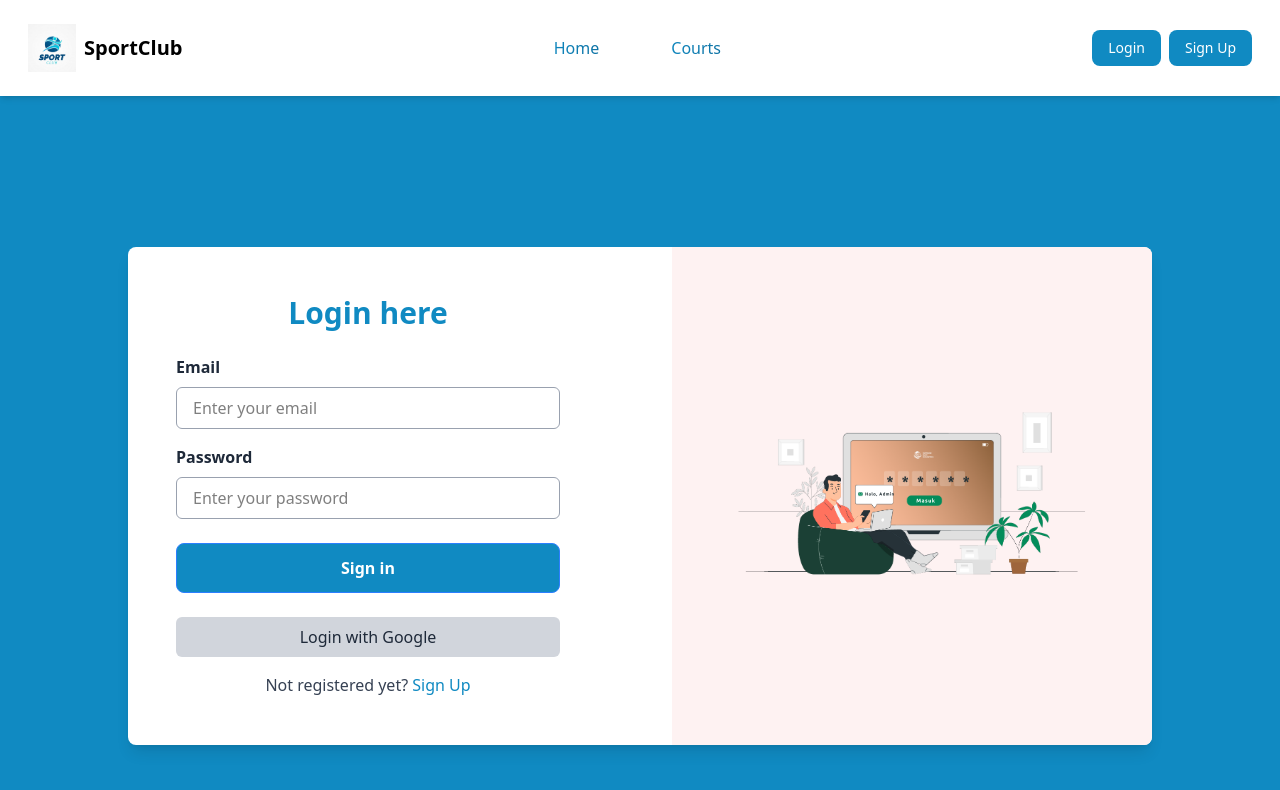
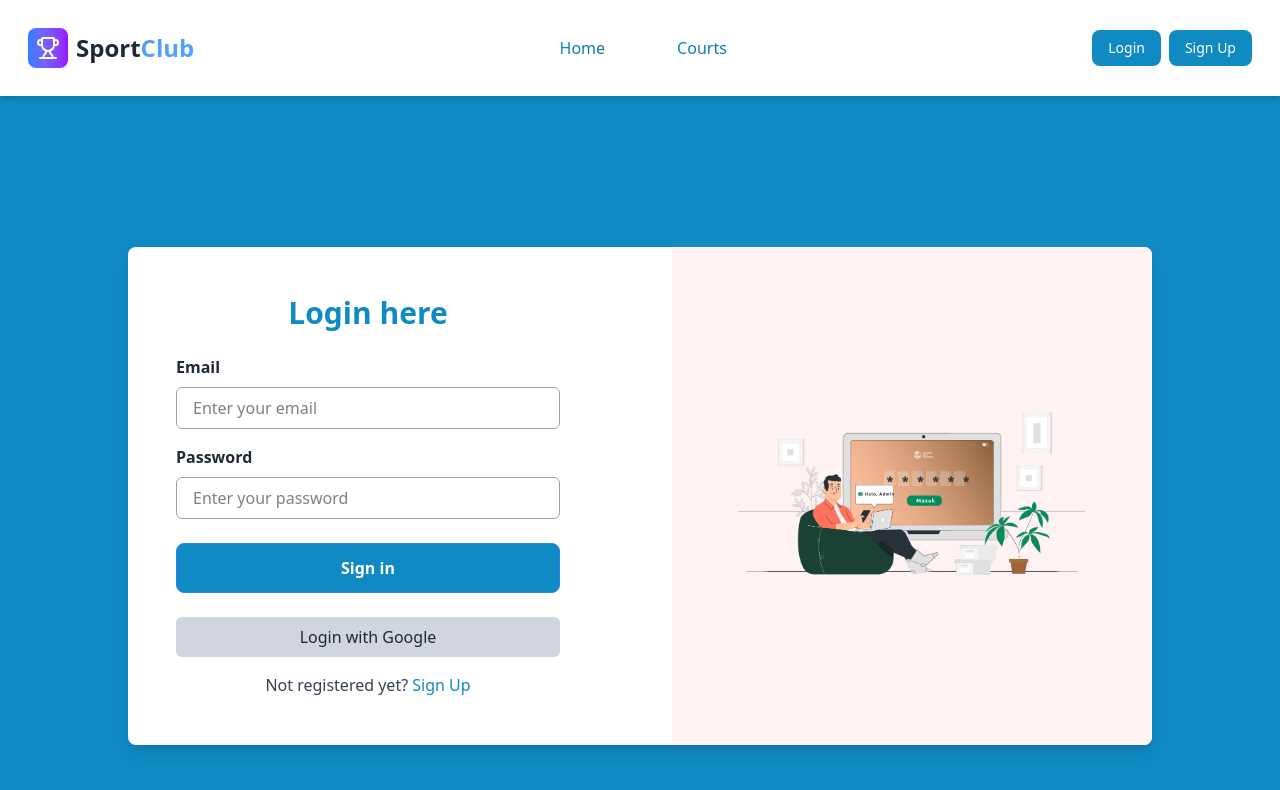
Before and after one commit to esmotara-codec/sport-club-management-client, a React (Vite) app: page /login in a window 1280 px wide. Shown: the top 790 px of the page. Built offline with nearby package versions, Linux system fonts and the light colour scheme; no server answers.

Commit message:
Sidebar updated

```diff
--- a/src/Component/Pages/DashBoard/Sidebar.jsx
+++ b/src/Component/Pages/DashBoard/Sidebar.jsx
@@ -2,7 +2,7 @@ import { Bell, Calendar, ChevronRight, CreditCard, Crown, LayoutDashboard, Targe
 import { useContext, useState } from "react";
 import { AuthContext } from "../../Context/AuthContext";
 import useRole from "../../hook/useRole";
-import { useNavigate } from "react-router-dom";
+import { Link, useNavigate } from "react-router-dom";
 
 const adminSidebarItems = [
   { id: 'insights', name: "Insights", path: '/dashboard/admin', icon: <LayoutDashboard className="size-5" />, category: "Overview" },
@@ -74,26 +74,27 @@ const Sidebar = () => {
     navigate(item.path);
   };
 
-  const toggleSidebar = () => {
-    setSidebarCollapsed(!sidebarCollapsed);
-  };
+
 
   return (
     <div className={`${sidebarCollapsed ? 'w-20' : 'w-full'} h-full transition-all duration-300 bg-gradient-to-b from-slate-900 via-slate-800 to-slate-900 shadow-2xl flex flex-col`}>
       {/* Logo */}
       <div className="flex items-center justify-center py-8 border-b border-slate-700">
         {!sidebarCollapsed ? (
-          <div className="flex items-center space-x-2">
+
+           <Link to="/" className="flex items-center space-x-2">
             <div className="w-10 h-10 bg-gradient-to-r from-blue-500 to-purple-600 rounded-lg flex items-center justify-center">
               <Trophy className="size-6 text-white" />
             </div>
+
             <div>
               <h1 className="text-2xl font-bold text-white">
                 Sport<span className="text-blue-400">Club</span>
               </h1>
               <p className="text-xs text-slate-400 uppercase tracking-wider">{role} Portal</p>
             </div>
-          </div>
+             </Link>
+
         ) : (
           <div className="w-10 h-10 bg-gradient-to-r from-blue-500 to-purple-600 rounded-lg flex items-center justify-center">
             <Trophy className="size-6 text-white" />
@@ -101,15 +102,6 @@ const Sidebar = () => {
         )}
       </div>
 
-      {/* Toggle Button */}
-      <div className="flex justify-end p-4">
-        <button
-          onClick={toggleSidebar}
-          className="p-2 rounded-lg hover:bg-slate-700 transition-colors text-slate-400 hover:text-white"
-        >
-          <ChevronRight className={`size-4 transition-transform ${sidebarCollapsed ? 'rotate-0' : 'rotate-180'}`} />
-        </button>
-      </div>
 
       {/* Navigation Sections */}
       <div className="px-4 pb-6 overflow-y-auto flex-1">
@@ -117,7 +109,7 @@ const Sidebar = () => {
           {Object.entries(groupedItems).map(([category, items]) => (
             <div key={category}>
               {!sidebarCollapsed && (
-                <h3 className="text-xs uppercase text-slate-400 font-semibold mb-3 px-3">
+                <h3 className="text-xs uppercase text-slate-400 font-semibold mb-3 px-3 pt-5">
                   {category}
                 </h3>
               )}
--- a/src/Component/Pages/Home/Footer.jsx
+++ b/src/Component/Pages/Home/Footer.jsx
@@ -53,11 +53,13 @@ const Footer = () => {
             {/* Company Info */}
             <div className="space-y-6">
               <div className="flex items-center gap-3">
-                <div className="bg-gradient-to-r from-[#108ac2] to-[#0d6fa0] p-3 rounded-2xl">
-                  <Trophy className="w-8 h-8 text-white" />
-                </div>
+                <div className="w-10 h-10 bg-gradient-to-r from-blue-500 to-purple-600 rounded-lg flex items-center justify-center">
+              <Trophy className="size-6 text-white" />
+            </div>
                 <div>
-                  <h3 className="text-2xl font-bold text-white">SportClub</h3>
+                 <h1 className="text-2xl font-bold text-white">
+                Sport<span className="text-blue-400">Club</span>
+              </h1>
                   <p className="text-sm text-gray-400">Excellence in Sports</p>
                 </div>
               </div>
--- a/src/Component/shared/Navbar/Nav.jsx
+++ b/src/Component/shared/Navbar/Nav.jsx
@@ -1,6 +1,5 @@
 import { useContext, useState } from "react";
-import logo from "./../../../assets/sportclub-logo.jpg";
-import { Menu, X } from "lucide-react";
+import { Menu, Trophy, X } from "lucide-react";
 import { Link } from "react-router";
 import DynamicLink from "./DynamicLink";
 import Container from "../../layout/Container";
@@ -69,14 +68,18 @@ const Nav = () => {
 
             {/* Logo */}
             <Link to="/" className="flex items-center gap-2">
-              <img
+              {/* <img
                 src={logo}
                 alt="sportclub-Logo"
                 className="w-10 h-10 md:w-12 md:h-12 object-cover"
-              />
-              <h3 className="font-bold text-lg md:text-xl text-black">
-                SportClub
-              </h3>
+              /> */}
+
+              <div className="w-10 h-10 bg-gradient-to-r from-blue-500 to-purple-600 rounded-lg flex items-center justify-center">
+              <Trophy className="size-6 text-white" />
+            </div>
+              <h1 className="text-2xl font-bold text-gray-800">
+                Sport<span className="text-blue-400">Club</span>
+              </h1>
             </Link>
           </div>
 
```
